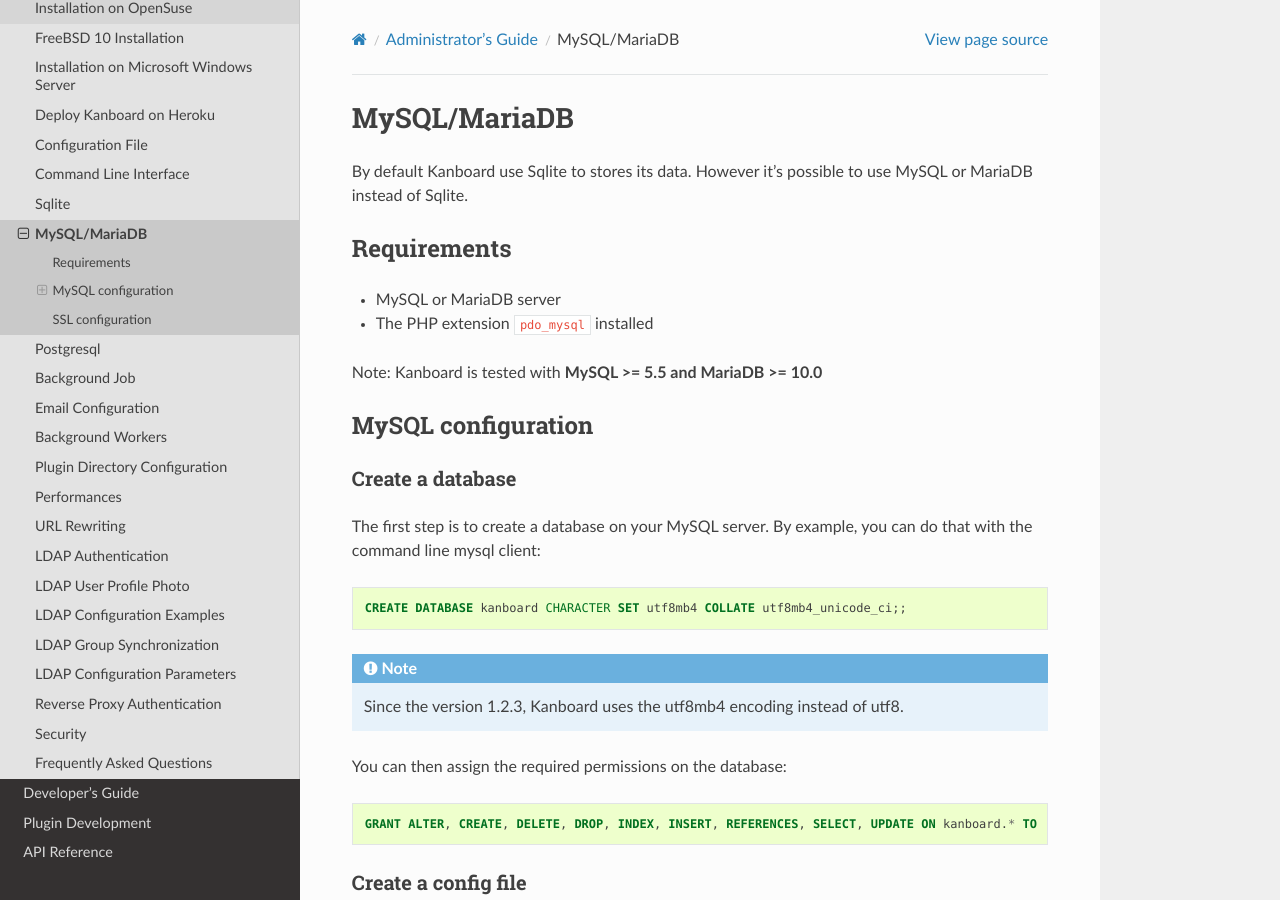
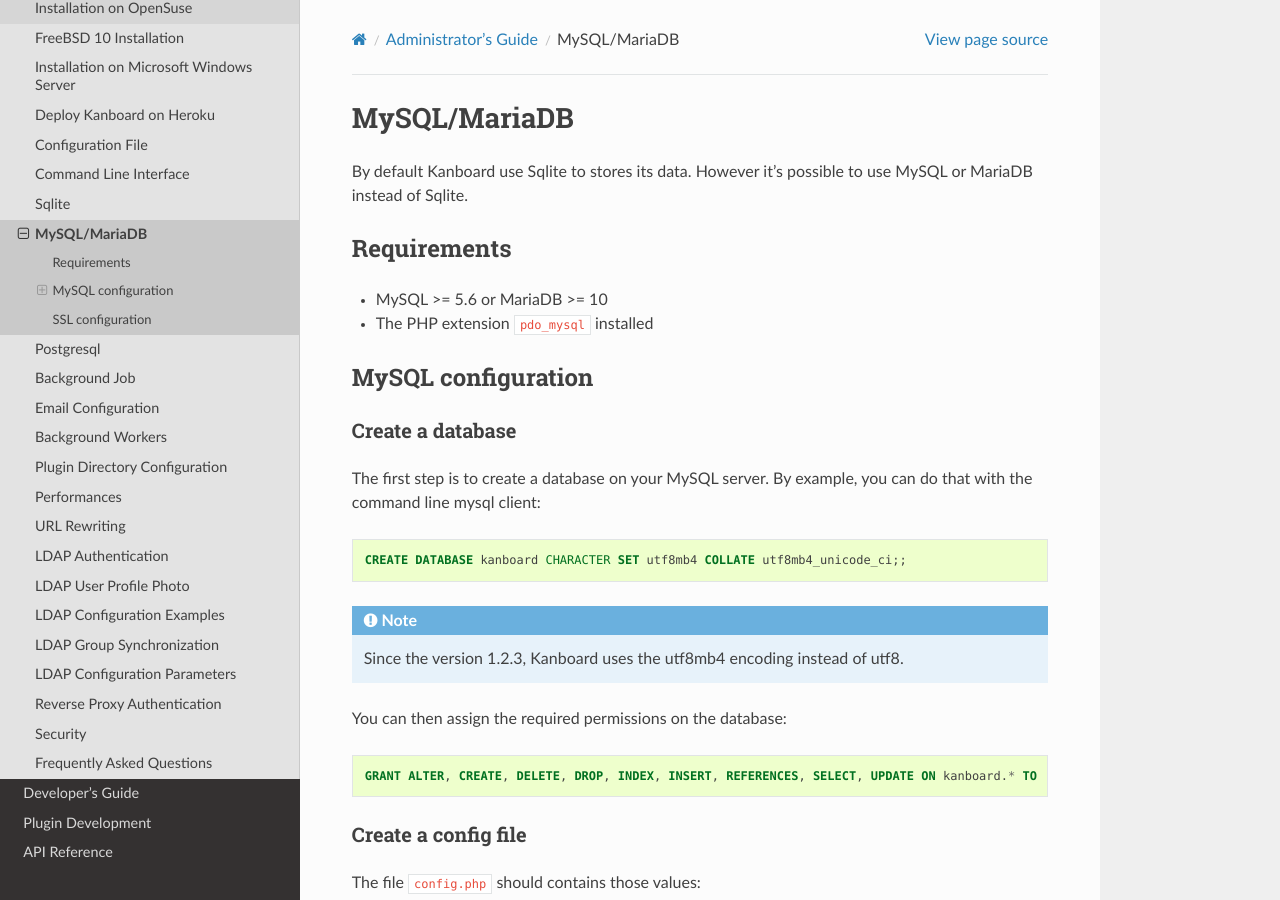
Before and after one commit to kanboard/documentation, a Sphinx documentation site: the page built from source/admin_guide/mysql.rst, in a window 1280 px wide and 900 px high. Built offline with Sphinx 7.4.7 and the Read the Docs theme 2.0.0, drawn with Linux system fonts in a browser that asks for light colours.

Commit message:
Reword requirements in MySQL docs

```diff
--- a/source/admin_guide/mysql.rst
+++ b/source/admin_guide/mysql.rst
@@ -7,10 +7,8 @@
 Requirements
 ------------
 
--  MySQL or MariaDB server
+-  MySQL >= 5.6 or MariaDB >= 10
 -  The PHP extension ``pdo_mysql`` installed
-
-Note: Kanboard is tested with **MySQL >= 5.5 and MariaDB >= 10.0**
 
 MySQL configuration
 -------------------
```
